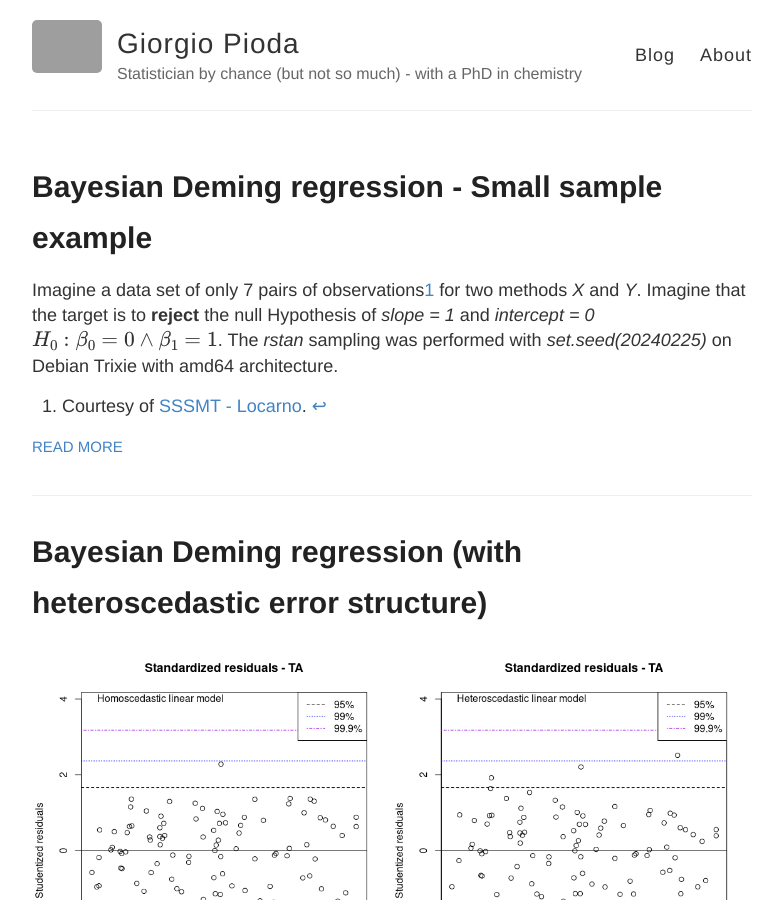
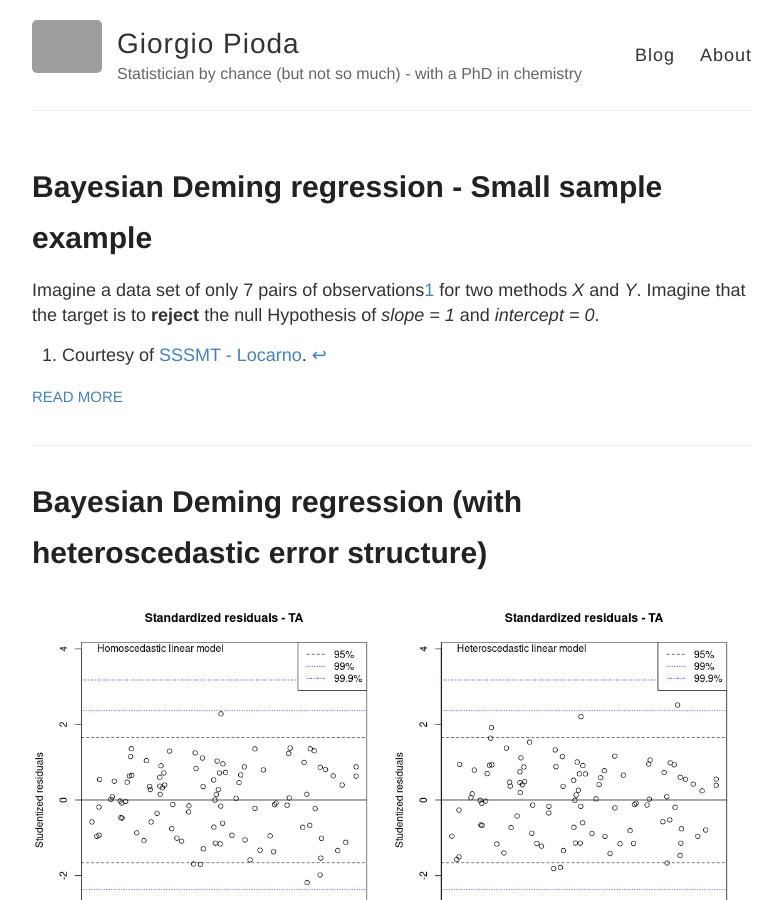
Before and after one commit to piodag/piodag.github.io, a Jekyll site: the page built from index.html, in a window 1280 px wide and 900 px high. Shown: the whole window, without its empty margins (248-1031 px from the left). Built offline with Jekyll 4.4.1, drawn with Linux system fonts in a browser that asks for light colours; grey boxes are pictures that could not be loaded.

Commit message:
Modification

```diff
--- a/_posts/2014-3-18-4-small-sample.md
+++ b/_posts/2014-3-18-4-small-sample.md
@@ -7,7 +7,7 @@ use_math: true
 
 Imagine a data set of only 7 pairs of observations[^dsource] for two methods *X*
 and *Y*. Imagine that the target is to **reject** the null Hypothesis of
-*slope = 1* and *intercept = 0* $$ H_{0}: \beta_{0}=0 \land \beta_{1}=1 $$. The *rstan* sampling was performed with *set.seed(20240225)* on Debian Trixie with amd64 architecture.
+*slope = 1* and *intercept = 0*.
 
 [^dsource]: Courtesy of [SSSMT - Locarno](https://www.cpslocarno.ti.ch/index.php/home/sss/).
 
```
Also changed, not shown: other parts of _posts/2014-3-18-4-small-sample.md (+1 -1 lines).
